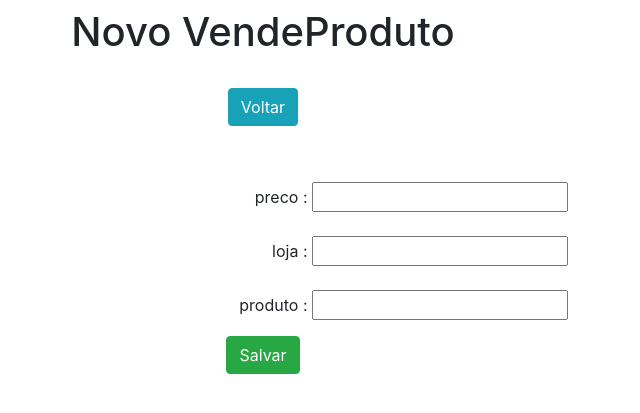
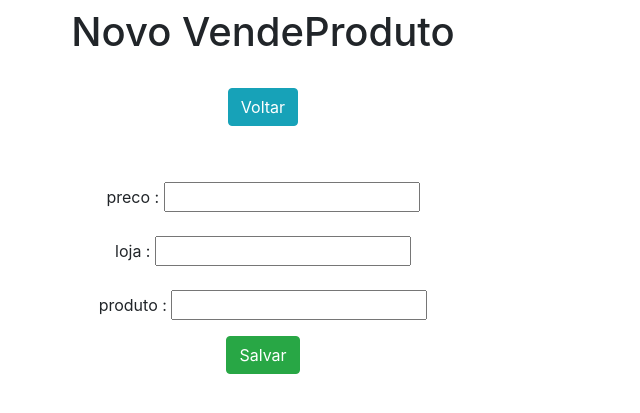
Before and after one commit to FernandoMurashima/Fgv_bancosdedados_AI, a Django app: page /novo_vendeproduto/ in a window 1280 px wide. Shown: the top 413 px of the page, without its empty margins (377-1017 px from the left). Run offline with Django 3.2, Linux system fonts and the light colour scheme; some libraries are stand-ins or nearby versions.

Commit message:
DIA26112023

```diff
--- a/lojasvarejistasapp/templates/listar_vendeproduto.html
+++ b/lojasvarejistasapp/templates/listar_vendeproduto.html
@@ -36,7 +36,7 @@
                     <td>{{dbs.loja}}</td>
                     <td>{{dbs.produto}}</td>
                     <td>
-                        <a href="/visualizar_vendeproduto/{{dbs.id}}/" class="btn btn-light">Visualizar</a>
+                        <a href="/visualizar_vendeproduto/{{dbs.id}}/" class="btn btn-dark">Visualizar</a>
                         <a href="/editar_vendeproduto/{{dbs.id}}/" class="btn btn-primary">Editar</a>
                         <a href="/excluir_vendeproduto/{{dbs.id}}/" class="btn btn-danger">Excluir</a>
                     </td>
--- a/lojasvarejistasapp/templates/novo_vendeproduto.html
+++ b/lojasvarejistasapp/templates/novo_vendeproduto.html
@@ -18,9 +18,9 @@
 
     <div class="col-6 m-auto pt-4 pb-2 text-center" >
       <form name="form" id="novo_vendeproduto" action="{% if db %}/atualizar_vendeproduto/{{db.id}}/{%else%}/create_vendeproduto/{% endif %}" method="post">
-          <div class="form-group mt-4 text-right">preco          : {{form.preco}}</div>
-          <div class="form-group mt-4 text-right">loja           : {{form.loja}}</div>
-          <div class="form-group mt-4 text-right">produto        : {{form.produto}}</div>
+          <div class="form-group mt-4 text-center">preco          : {{form.preco}}</div>
+          <div class="form-group mt-4 text-center">loja           : {{form.loja}}</div>
+          <div class="form-group mt-4 text-center">produto        : {{form.produto}}</div>
           <input type="submit" class="btn btn-success" value="Salvar">
       </form>
     </div>
```
